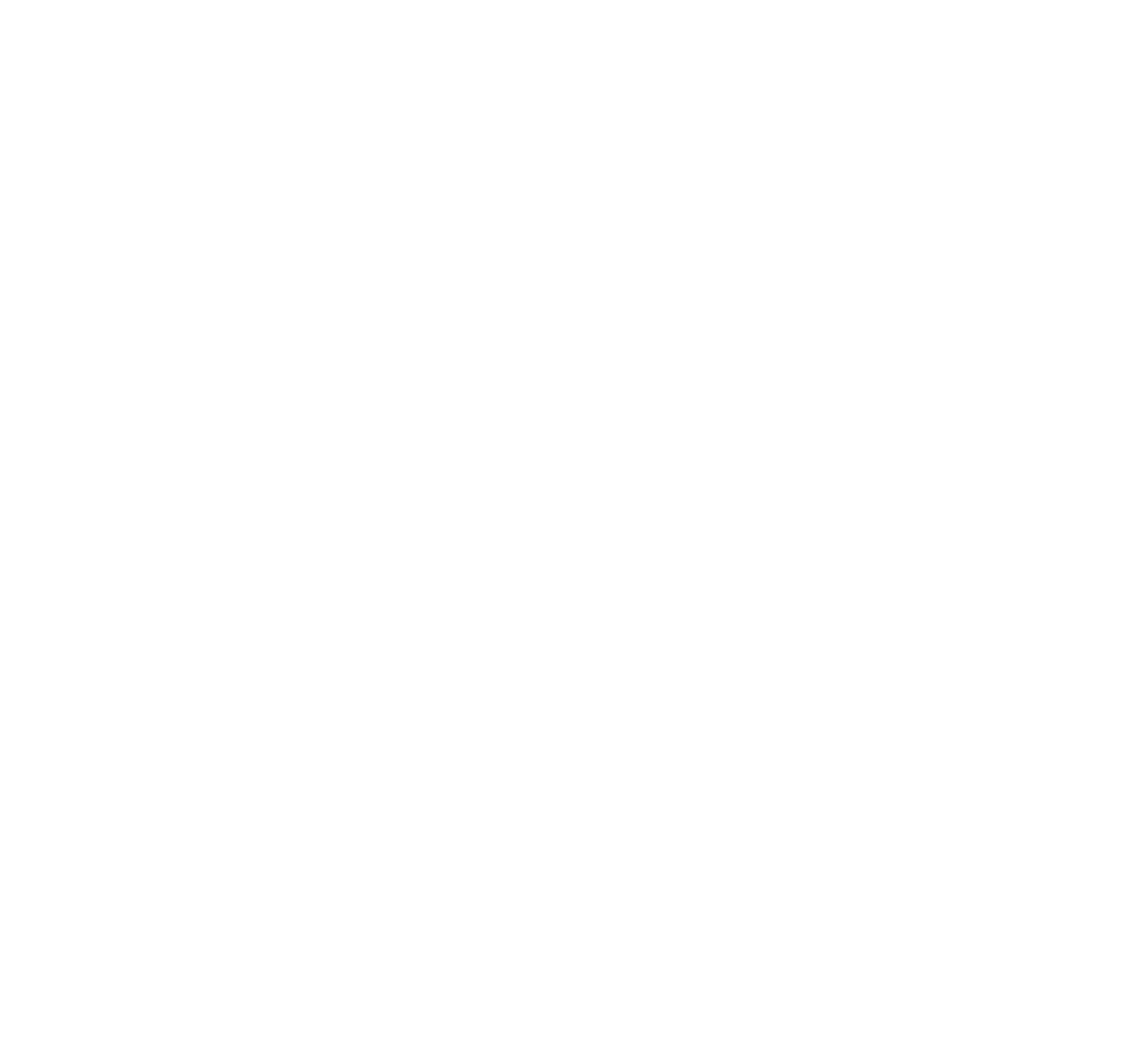
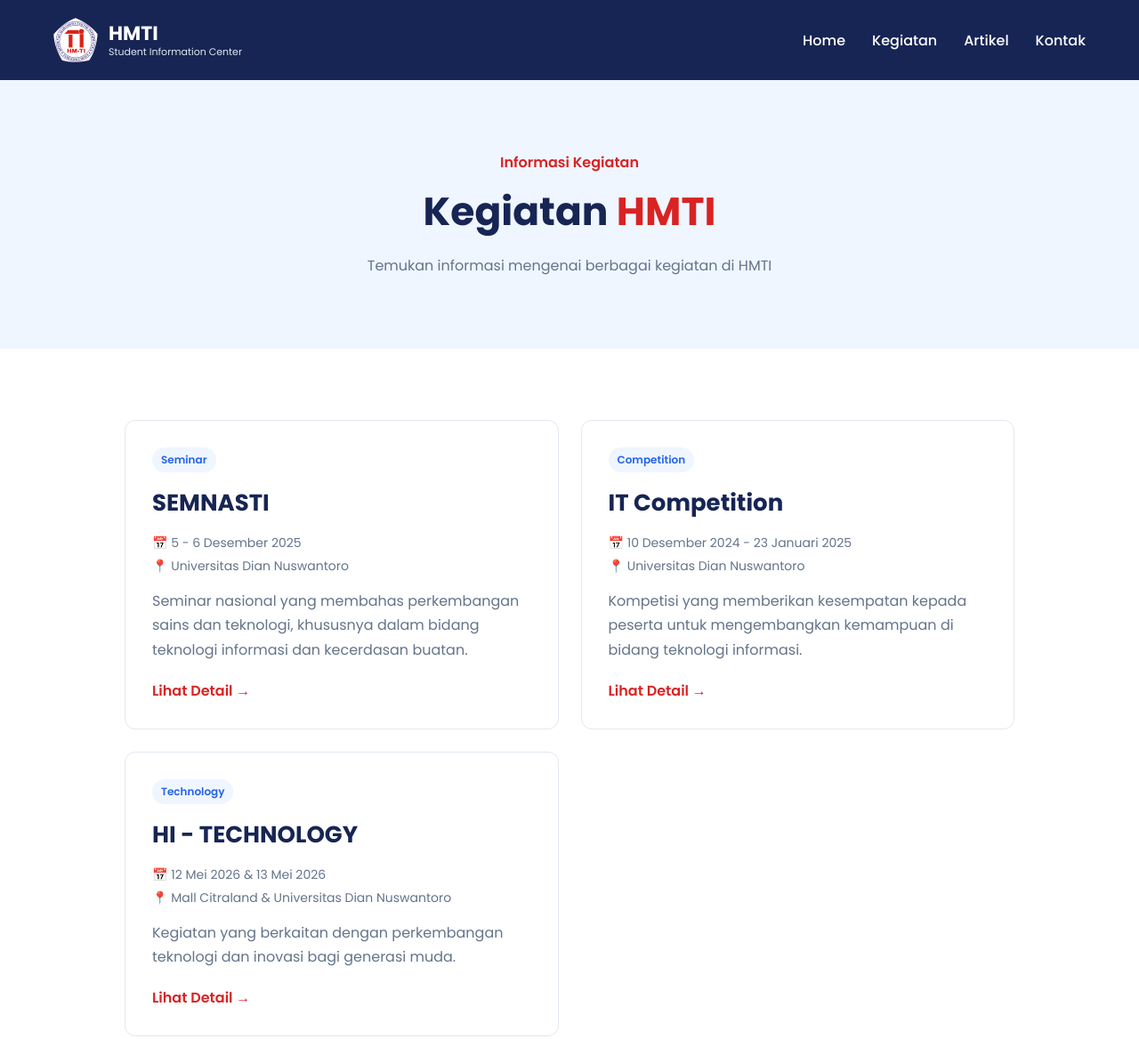
Before and after one commit to Syalini-18/website-hmti, a plain HTML site: page kegiatan.html in a window 1280 px wide. Shown: the top 1168 px of the page at 89% size. Before the commit the page ends 800 px from the top, so only its background shows below. Drawn offline with Linux system fonts and the light colour scheme.

Commit message:
Add new page and update website

```diff
--- a/css/style.css
+++ b/css/style.css
@@ -140,11 +140,32 @@
     color: #FFFFFF;
 }
 
-/* ================= HIGHLIGHTS ================= */
-
 .highlights {
     padding: 80px 60px;
     background: #FFFFFF;
+}
+
+.page-header {
+    padding: 80px 60px;
+    text-align: center;
+    background: #EFF6FF;
+}
+
+.page-header h1 {
+    font-size: 44px;
+    color: #172554;
+    margin-bottom: 15px;
+}
+
+.page-header h1 span {
+    color: #D92323;
+}
+
+.page-header > p:last-child {
+    max-width: 600px;
+    margin: auto;
+    color: #64748B;
+    line-height: 1.7;
 }
 
 .section-heading {
@@ -164,6 +185,67 @@
     line-height: 1.7;
 }
 
+.activities {
+    padding: 80px 60px;
+    background: #FFFFFF;
+}
+
+.activity-list {
+    max-width: 1000px;
+    margin: auto;
+
+    display: grid;
+    grid-template-columns: repeat(2, 1fr);
+    gap: 25px;
+}
+
+.activity-item {
+    padding: 30px;
+
+    border: 1px solid #E2E8F0;
+    border-radius: 12px;
+
+    background: #FFFFFF;
+
+    transition: 0.2s;
+}
+
+.activity-item:hover {
+    transform: translateY(-5px);
+    box-shadow: 0 10px 25px rgba(15, 23, 42, 0.08);
+}
+
+.activity-item h2 {
+    color: #172554;
+    font-size: 26px;
+    margin-bottom: 15px;
+}
+
+.activity-info {
+    margin-bottom: 15px;
+}
+
+.activity-info p {
+    color: #64748B;
+    font-size: 14px;
+    margin-bottom: 5px;
+}
+
+.activity-description {
+    color: #64748B;
+    line-height: 1.7;
+    margin-bottom: 20px;
+}
+
+.activity-link {
+    color: #D92323;
+    text-decoration: none;
+    font-weight: 600;
+}
+
+.activity-link:hover {
+    color: #B91C1C;
+}
 
 .activity-container {
     max-width: 1100px;
@@ -267,11 +349,27 @@
     }
 
     .activity-container {
-    grid-template-columns: 1fr;
+        grid-template-columns: 1fr;
     }
 
     .highlights {
         padding: 60px 20px;
+    }
+
+    .page-header {
+        padding: 60px 20px;
+    }
+
+    .page-header h1 {
+        font-size: 36px;
+    }
+
+    .activities {
+        padding: 60px 20px;
+    }
+
+    .activity-list {
+        grid-template-columns: 1fr;
     }
 
     .btn,
--- a/kegiatan.html
+++ b/kegiatan.html
@@ -0,0 +1,118 @@
+<!DOCTYPE html>
+<html lang="id">
+<head>
+    <meta charset="UTF-8">
+    <meta name="viewport" content="width=device-width, initial-scale=1.0">
+    <title>Kegiatan - HMTI Student Information Center</title>
+    <link href="https://fonts.googleapis.com/css2?family=Poppins:wght@400;500;600;700&display=swap" rel="stylesheet">
+    <link rel="stylesheet" href="css/style.css">
+</head>
+<body>
+    <nav>
+        <div class="brand">
+            <img src="assets/LOGO_HMTI.png" alt="Logo HMTI">
+
+            <div class="brand-text">
+                <h2>HMTI</h2>
+                <p>Student Information Center</p>
+            </div>
+        </div>
+
+        <ul>
+            <li><a href="index.html">Home</a></li>
+            <li><a href="kegiatan.html">Kegiatan</a></li>
+            <li><a href="artikel.html">Artikel</a></li>
+            <li><a href="kontak.html">Kontak</a></li>
+        </ul>
+    </nav>
+
+    <main>
+        <section class="page-header">
+            <p class="subtitle">Informasi Kegiatan</p>
+            <h1>
+                Kegiatan <span>HMTI</span>
+            </h1>
+
+            <p>
+                Temukan informasi mengenai berbagai kegiatan di HMTI
+            </p>
+        </section>
+
+        <section class="activities">
+            <div class="activity-list">
+                <article class="activity-item">
+                    <span class="activity-tag">
+                        Seminar
+                    </span>
+
+                    <h2>SEMNASTI</h2>
+
+                    <div class="activity-info">
+                        <p>📅 5 - 6 Desember 2025</p>
+                        <p>📍 Universitas Dian Nuswantoro</p>
+                    </div>
+
+                    <p class="activity-description">
+                        Seminar nasional yang membahas perkembangan
+                        sains dan teknologi, khususnya dalam bidang
+                        teknologi informasi dan kecerdasan buatan.
+                    </p>
+
+                    <a href="https://semnasti.hmtiudinus.org/" class="activity-link">
+                        Lihat Detail →
+                    </a>
+                </article>
+
+                <article class="activity-item">
+                    <span class="activity-tag">
+                        Competition
+                    </span>
+
+                    <h2>IT Competition</h2>
+
+                    <div class="activity-info">
+                        <p>📅 10 Desember 2024 - 23 Januari 2025</p>
+                        <p>📍 Universitas Dian Nuswantoro</p>
+                    </div>
+
+                    <p class="activity-description">
+                        Kompetisi yang memberikan kesempatan kepada
+                        peserta untuk mengembangkan kemampuan di bidang
+                        teknologi informasi.
+                    </p>
+
+                    <a href="https://itc.hmtiudinus.org/" class="activity-link">
+                        Lihat Detail →
+                    </a>
+                </article>
+
+                <article class="activity-item">
+                    <span class="activity-tag">
+                        Technology
+                    </span>
+
+                    <h2>HI - TECHNOLOGY</h2>
+
+                    <div class="activity-info">
+                        <p>📅 12 Mei 2026 & 13 Mei 2026</p>
+                        <p>📍 Mall Citraland & Universitas Dian Nuswantoro</p>
+                    </div>
+
+                    <p class="activity-description">
+                        Kegiatan yang berkaitan dengan perkembangan
+                        teknologi dan inovasi bagi generasi muda.
+                    </p>
+
+                    <a href="https://hitech.hmtiudinus.org/" class="activity-link">
+                        Lihat Detail →
+                    </a>
+                </article>
+            </div>
+        </section>
+    </main>
+
+    <footer>
+        <p>&copy; 2026 HMTI Student Information Center</p>
+    </footer>
+</body>
+</html>
```
Also changed, not shown: index.html (indentation only).
